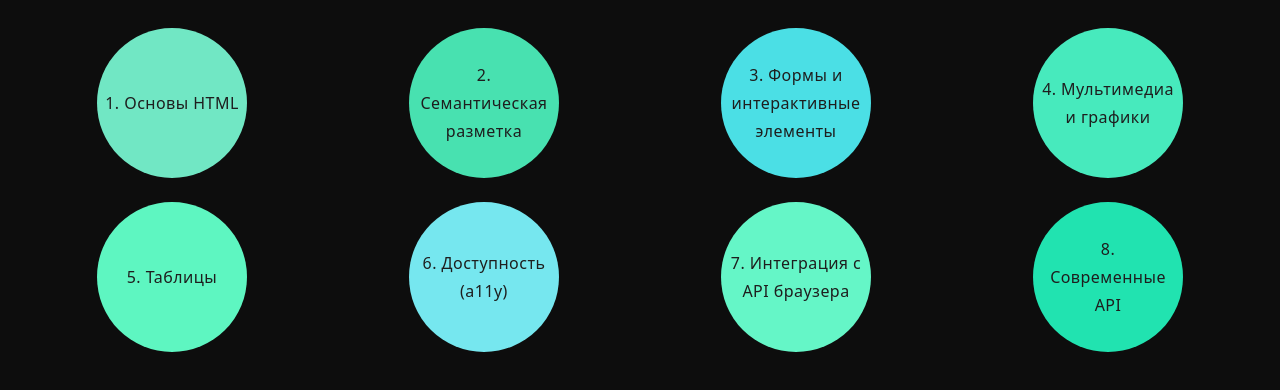
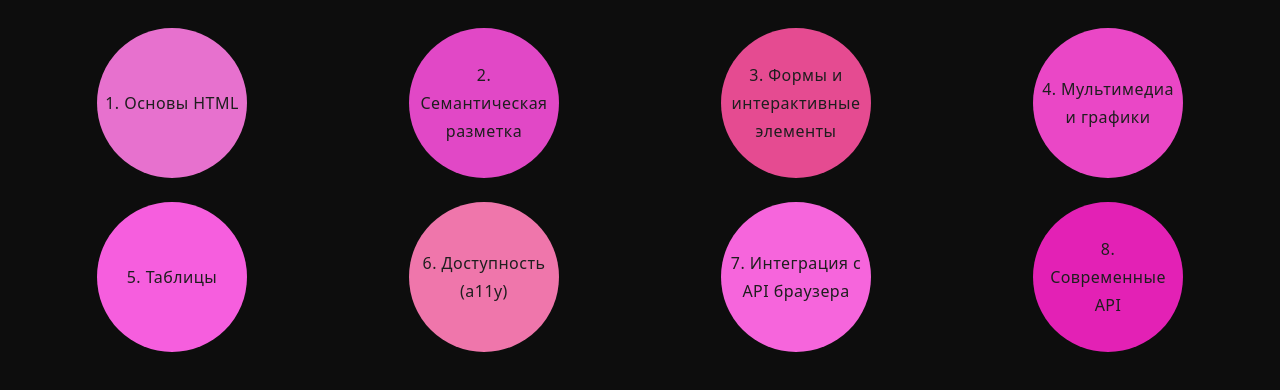
Before and after one commit to RedSquid2212/diploma-frontend, a React (Vite) app in the folder transparent-world/: page /courses/html in a window 1280 px wide. Shown: the top 390 px of the page. Built offline with nearby package versions, Linux system fonts and the light colour scheme; a web font is replaced by a local one.

Commit message:
Настроила цвета для тем из разных курсов

```diff
--- a/transparent-world/src/components/ThemesGrid/ThemesGrid.tsx
+++ b/transparent-world/src/components/ThemesGrid/ThemesGrid.tsx
@@ -7,9 +7,10 @@ import { generateColorInPalette } from '../../utils/colorGenerator';
 
 type Props = {
     readonly themes: readonly Theme[];
+    readonly colorBase: number;
 };
 
-const ThemesGridComponent: FC<Props> = ({ themes }) => {
+const ThemesGridComponent: FC<Props> = ({ themes, colorBase }) => {
     return (
         <div>
             <Grid container spacing={3} columns={{xl: 5, md: 4, sm: 3, xs: 2}} className="themes-container">
@@ -20,7 +21,7 @@ const ThemesGridComponent: FC<Props> = ({ themes }) => {
                                 text={`${index + 1}. ${theme.name}`}
                                 width={150}
                                 height={150}
-                                backgroundColor={generateColorInPalette(170, [70, 90], [50, 70])}
+                                backgroundColor={generateColorInPalette(colorBase, [70, 90], [50, 70])}
                                 fontSize='16px'
                                 position={{}}
                                 positionType='static'
--- a/transparent-world/src/pages/CssThemesPage/CssThemesPage.tsx
+++ b/transparent-world/src/pages/CssThemesPage/CssThemesPage.tsx
@@ -5,7 +5,7 @@ import { cssThemes } from '../../mocks/cssThemes';
 const CssThemesPageComponent: FC = () => {
     return (
         <div>
-            <ThemesGrid themes={cssThemes} />
+            <ThemesGrid themes={cssThemes} colorBase={220} />
         </div>
     );
 };
--- a/transparent-world/src/pages/HtmlThemesPage/HtmlThemesPage.tsx
+++ b/transparent-world/src/pages/HtmlThemesPage/HtmlThemesPage.tsx
@@ -5,7 +5,7 @@ import { htmlThemes } from '../../mocks/htmlThemes';
 const HtmlThemesPageComponent: FC = () => {
     return (
         <div>
-            <ThemesGrid themes={htmlThemes} />
+            <ThemesGrid themes={htmlThemes} colorBase={320} />
         </div>
     );
 };
--- a/transparent-world/src/pages/JavaScriptThemesPage/JavaScriptThemesPage.tsx
+++ b/transparent-world/src/pages/JavaScriptThemesPage/JavaScriptThemesPage.tsx
@@ -6,7 +6,7 @@ import './JavaScriptThemesPage.scss';
 const JavaScriptThemesPageComponent: FC = () => {
     return (
         <div className="grid-container">
-            <ThemesGrid themes={jsThemes}/>
+            <ThemesGrid themes={jsThemes} colorBase={170} />
         </div>
     );
 };
```
